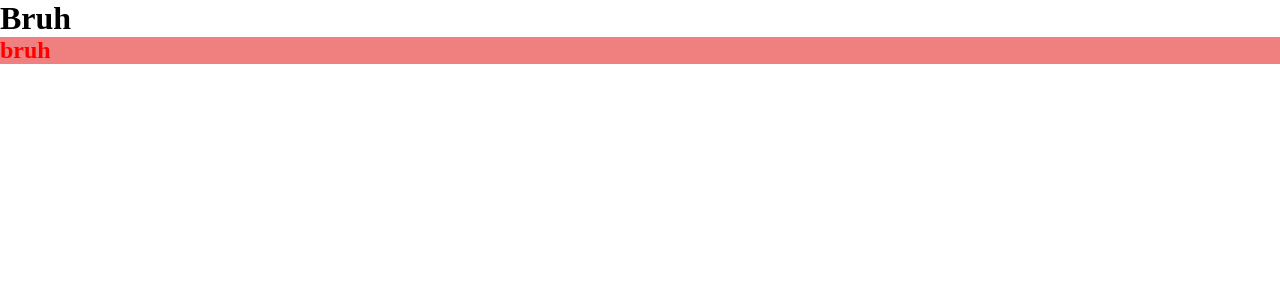
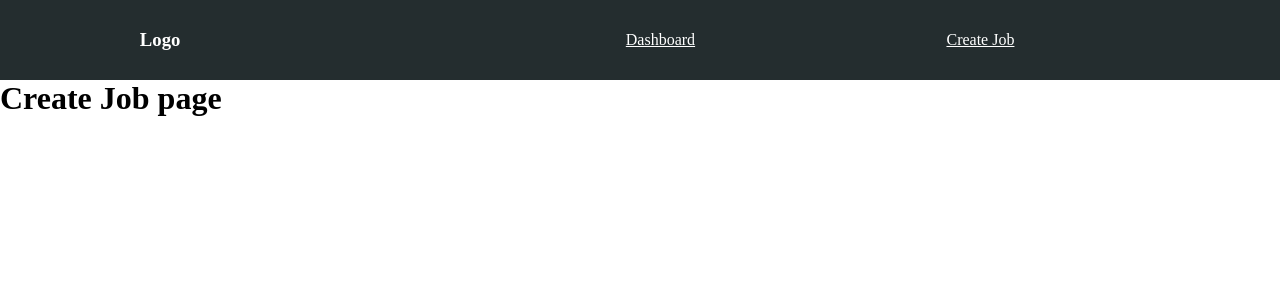
Before and after one commit to faisal2754/Web-Data-Labelling-v2, a React (Create React App) app: page /create-job in a window 1280 px wide. Shown: the top 300 px of the page. Built offline with nearby package versions, Linux system fonts and the light colour scheme.

Commit message:
Added VERY simple navigation

```diff
--- a/package.json
+++ b/package.json
@@ -8,6 +8,7 @@
     "@testing-library/user-event": "^12.8.3",
     "react": "^17.0.2",
     "react-dom": "^17.0.2",
+    "react-router-dom": "^5.2.0",
     "react-scripts": "4.0.3",
     "web-vitals": "^1.1.2"
   },
--- a/src/App.jsx
+++ b/src/App.jsx
@@ -1,12 +1,23 @@
 import './App.css'
-import Test from './Components/Test'
+import Nav from './Components/Nav'
+import CreateJob from './Pages/CreateJob'
+import Dashboard from './Pages/Dashboard'
+import Home from './Pages/Home'
+import { BrowserRouter as Router, Switch, Route } from 'react-router-dom'
 
 function App() {
   return (
-    <div className="app">
-      <h1>Bruh</h1>
-      <Test />
-    </div>
+    <Router>
+      <div className="app">
+        <Nav />
+        <Switch>
+          <Route path="/" exact component={Home} />
+          <Route path="/dashboard" exact component={Dashboard}/>
+          <Route path="/create-job" exact component={CreateJob} />
+        </Switch>
+
+      </div>
+    </Router>
   )
 }
 
--- /dev/null
+++ b/src/Components/Nav.jsx
@@ -0,0 +1,27 @@
+import React from 'react'
+import '../Styles/Nav.css'
+import {Link} from 'react-router-dom'
+
+const Nav = () => {
+    const navStyle ={
+        color: 'white'
+    };
+
+    return (
+        <div>
+            <nav>
+                <h3>Logo</h3>
+                <ul className="nav-links">
+                    <Link style={navStyle} to="/dashboard">
+                        <li> Dashboard </li>
+                    </Link>
+                    <Link style={navStyle} to="/create-job">
+                        <li> Create Job </li>
+                    </Link>
+                </ul>
+            </nav>
+        </div>
+    )
+}
+
+export default Nav
--- /dev/null
+++ b/src/Pages/CreateJob.jsx
@@ -0,0 +1,11 @@
+import React from 'react'
+
+const CreateJob = () => {
+    return (
+        <div>
+            <h1>Create Job page</h1>
+        </div>
+    )
+}
+
+export default CreateJob
--- /dev/null
+++ b/src/Pages/Dashboard.jsx
@@ -0,0 +1,11 @@
+import React from 'react'
+
+export const Dashboard = () => {
+    return (
+        <div>
+            <h1>Dashboard</h1>
+        </div>
+    )
+}
+
+export default Dashboard
--- /dev/null
+++ b/src/Pages/Home.jsx
@@ -0,0 +1,11 @@
+import React from 'react'
+
+const Home = () => {
+    return (
+        <div>
+            Home Page
+        </div>
+    )
+}
+
+export default Home
--- /dev/null
+++ b/src/Styles/Nav.css
@@ -0,0 +1,16 @@
+nav {
+    display: flex;
+    justify-content: space-around;
+    align-items: center;
+    min-height: 10vh;
+    background: rgb(36, 45, 47);
+    color: #fff;
+}
+
+.nav-links{
+    width: 50%;
+    display: flex;
+    justify-content: space-around;
+    align-items: center;
+    list-style: none;
+}
```
Also changed, not shown: 1 other file (tests, documents, lock files or other folders).
